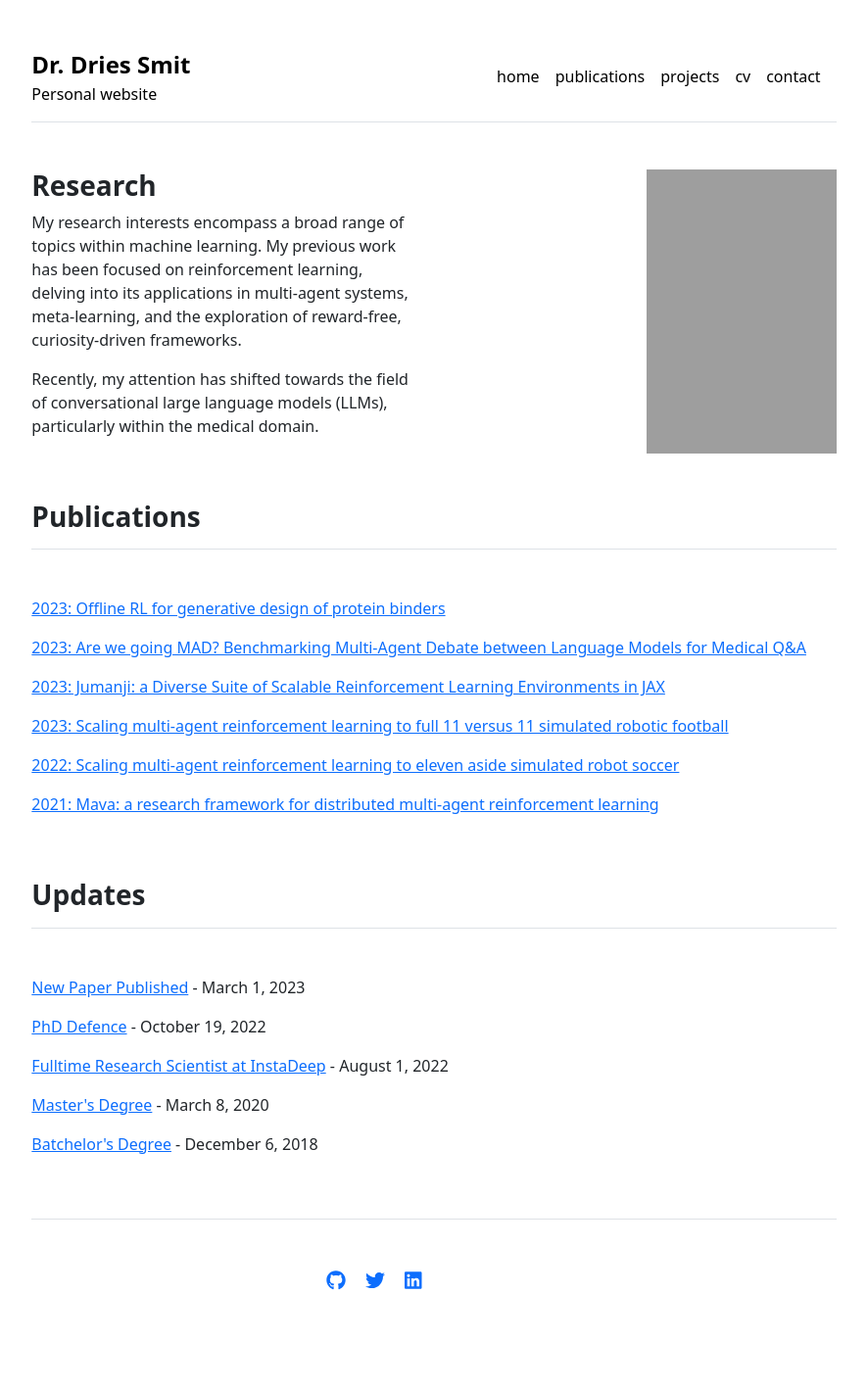
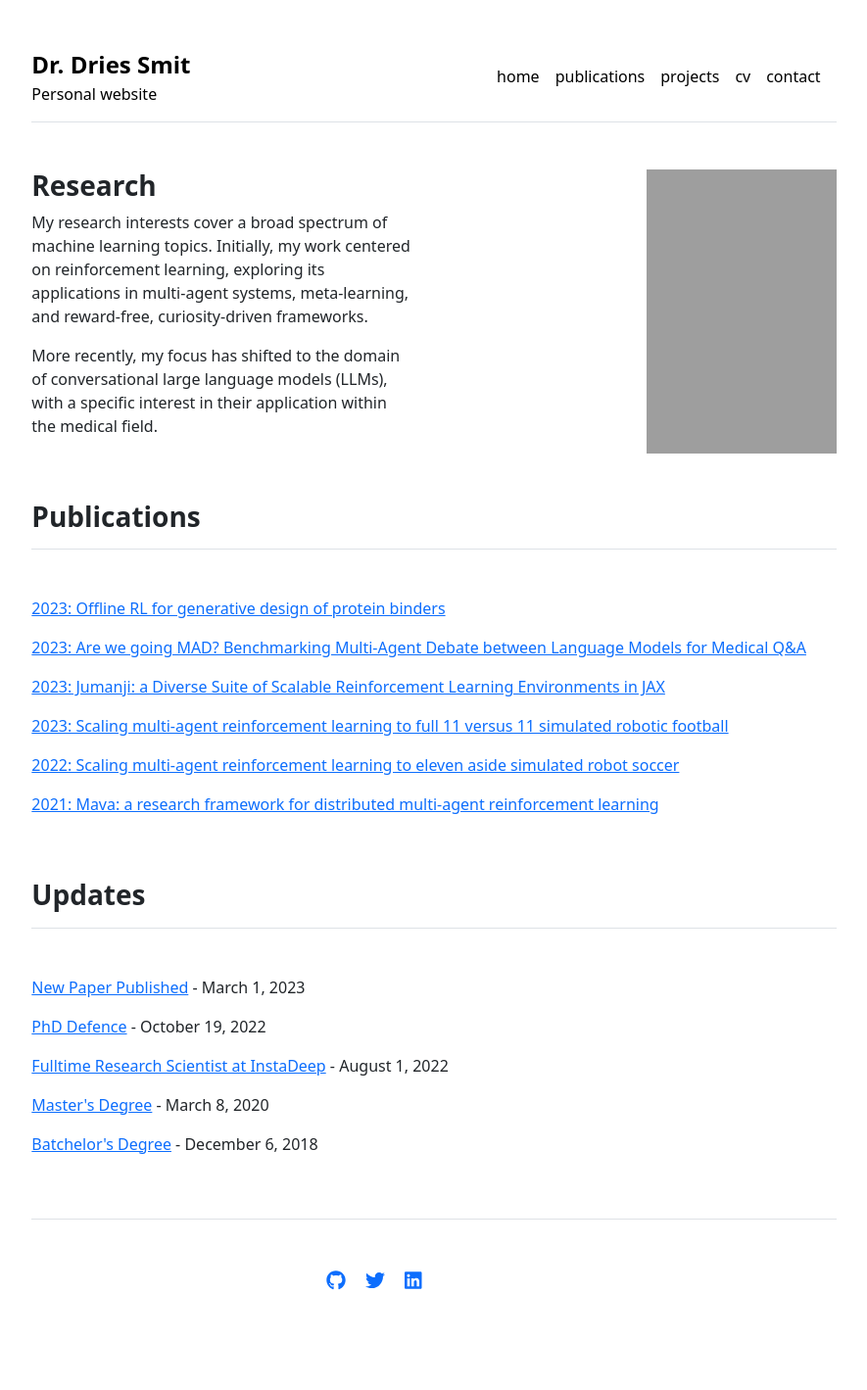
Before and after one commit to DriesSmit/DriesSmit.github.io, a Jekyll site: the page built from index.md, in a window 1280 px wide. Shown: the whole page at 98% size, without its empty margins (197-1082 px from the left). Built offline with Jekyll 4.4.1, drawn with Linux system fonts in a browser that asks for light colours.

Commit message:
feat: update introduction page

```diff
--- a/index.md
+++ b/index.md
@@ -3,6 +3,6 @@ layout: home
 title: "Home"
 ---
 
-My research interests encompass a broad range of topics within machine learning. My previous work has been focused on reinforcement learning, delving into its applications in multi-agent systems, meta-learning, and the exploration of reward-free, curiosity-driven frameworks.
+My research interests cover a broad spectrum of machine learning topics. Initially, my work centered on reinforcement learning, exploring its applications in multi-agent systems, meta-learning, and reward-free, curiosity-driven frameworks.
 
-Recently, my attention has shifted towards the field of conversational large language models (LLMs), particularly within the medical domain.
+More recently, my focus has shifted to the domain of conversational large language models (LLMs), with a specific interest in their application within the medical field.
```
